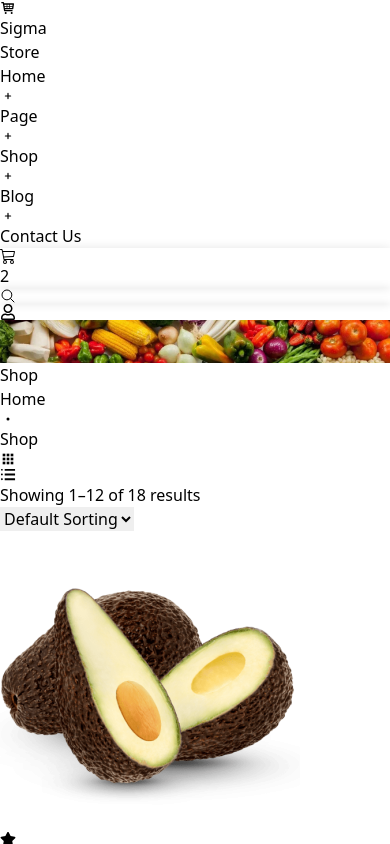
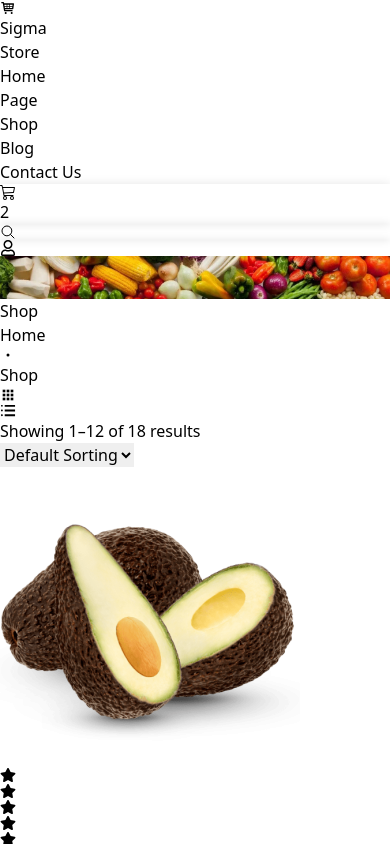
Before and after one commit to Aniqa4/Sigma_store, a React (Vite) app: page /shop in a window 390 px wide. Shown: the top 844 px of the page. Built offline with nearby package versions, Linux system fonts and the light colour scheme.

Commit message:
responsive for small devices

```diff
--- a/src/components/Navbar.jsx
+++ b/src/components/Navbar.jsx
@@ -1,13 +1,7 @@
 import React, { useState } from 'react'
-import { TiMail } from "react-icons/ti";
-import { VscLocation } from "react-icons/vsc";
-import { FaFacebookF, FaTwitter, FaInstagram, FaVimeoV } from "react-icons/fa";
-import { FaArrowDownLong } from "react-icons/fa6";
-import { HiMiniPlusSmall } from "react-icons/hi2";
 import { IoSearchOutline } from "react-icons/io5";
 import { BsCart3 } from "react-icons/bs";
 import { FaRegUser } from "react-icons/fa";
-import { MdFavoriteBorder } from "react-icons/md";
 import NavbarButton from './NavbarButton';
 import { Link } from 'react-router-dom';
 import CartSidebar from './CartSidebar';
@@ -34,10 +28,10 @@ function Navbar() {
               </div>
             </Link>
             <ul className='hidden lg:flex gap-5 font-semibold text-[16px]'>
-              <li className='flex items-center'><Link to={'/'}>Home</Link> <span className='text-xl'><HiMiniPlusSmall /></span></li>
-              <li className='flex items-center'>Page <span className='text-xl'><HiMiniPlusSmall /></span></li>
-              <li className='flex items-center'><Link to={'/shop'}>Shop</Link> <span className='text-xl'><HiMiniPlusSmall /></span></li>
-              <li className='flex items-center'>Blog <span className='text-xl'><HiMiniPlusSmall /></span></li>
+              <li className='flex items-center'><Link to={'/'}>Home</Link></li>
+              <li className='flex items-center'>Page</li>
+              <li className='flex items-center'><Link to={'/shop'}>Shop</Link></li>
+              <li className='flex items-center'>Blog</li>
               <li className='flex items-center'>Contact Us</li>
             </ul>
           </div>
--- a/src/pages/home/Home.jsx
+++ b/src/pages/home/Home.jsx
@@ -20,7 +20,7 @@ function Home() {
         <Banner2 />
         <PopularProducts />
         {/* <DealsHotOfTheDay /> */}
-        <ShopNow />
+        {/* <ShopNow /> */}
         <HotDeals />
         <FeaturedProducts />
       </div>
--- a/src/pages/home/sections/BlogsAndNews.jsx
+++ b/src/pages/home/sections/BlogsAndNews.jsx
@@ -8,7 +8,7 @@ function BlogsAndNews() {
     return (
         <div className='py-10'>
             <SectionTitle title={"Latest Blog & News"} />
-            <div className='grid md:grid-cols-3 gap-5 py-5'>
+            <div className='grid lg:grid-cols-3 gap-5 py-5'>
                 <div className='rotate-blog-image'>
                     <div className=' relative '>
                         <div className=' overflow-hidden'>
--- a/src/pages/home/sections/Features.jsx
+++ b/src/pages/home/sections/Features.jsx
@@ -4,7 +4,7 @@ import { MdOutlineLocalShipping } from "react-icons/md";
 
 function Features() {
   return (
-    <div className=' bg-white grid gap-5 p-5 md:flex justify-between md:gap-10 md:p-10 my-10'>
+    <div className=' bg-white grid gap-5 p-5 lg:flex justify-between md:gap-10 md:p-10 my-10'>
       <FeatureCard
         icon={<MdOutlineLocalShipping />}
         title={'Free Shipping'}
--- a/src/pages/home/sections/HeroSection.jsx
+++ b/src/pages/home/sections/HeroSection.jsx
@@ -42,7 +42,7 @@ function HeroSection() {
 
     return (
         <div className=' pt-10 flex gap-7'>
-            <div className=' hidden lg:block text-[16px] w-[25%] z-10'>
+            <div className=' hidden lg:block text-[16px] lg:w-[25%] z-10'>
                 <h2 className=' bg-[#7BAE00] rounded-t px-5 py-2 text-white uppercase font-semibold'>All categories</h2>
                 <div>
                     <div className='bg-white rounded-b h-[450px]'>
--- a/src/pages/home/sections/HotDeals.jsx
+++ b/src/pages/home/sections/HotDeals.jsx
@@ -5,7 +5,7 @@ import { Link } from 'react-router-dom';
 
 function HotDeals() {
     return (
-        <div className='grid md:grid-cols-4 gap-10'>
+        <div className='grid grid-cols-2 lg:grid-cols-4 gap-10'>
             <div className=' p-5 bg-white border transition-all duration-500 hover:border-[#7BAE00]'>
                 <h1 className='border-b pb-2 font-semibold text-xl'>Hot Deals</h1>
                 <div className='py-2 grid gap-2'>
--- a/src/pages/home/sections/MakeACall.jsx
+++ b/src/pages/home/sections/MakeACall.jsx
@@ -4,7 +4,7 @@ import { HiMiniPhone } from "react-icons/hi2";
 function MakeACall() {
     return (
         <div className='bg-[#7BAE00] py-8'>
-            <div className='max-w-[65%] mx-auto md:flex justify-between items-center'>
+            <div className='max-w-[65%] mx-auto lg:flex justify-between items-center'>
                 <h2 className='text-2xl font-bold text-white  pb-5 md:pb-0'>Get A Free Service Or Make A Call</h2>
                 <button className='flex items-center gap-2 bg-white text-[#7BAE00] px-5 py-3 font-semibold  uppercase border
                  transition-all duration-500 hover:bg-[#7BAE00] hover:text-white'>
--- a/src/pages/home/sections/Reviews.tsx
+++ b/src/pages/home/sections/Reviews.tsx
@@ -5,7 +5,7 @@ function Reviews() {
     return (
         <div className='pb-10'>
             <h2 className='text-2xl font-bold'>Our Awesome Testimonial</h2>
-            <div className='grid md:grid-cols-2 gap-5 py-5'>
+            <div className='grid lg:grid-cols-2 gap-5 py-5'>
                 <div className=' border p-10 bg-white'>
                     <div>
                         <div className='flex justify-between items-start'>
--- a/src/pages/home/sections/Slider.jsx
+++ b/src/pages/home/sections/Slider.jsx
@@ -19,13 +19,13 @@ function Slider() {
     return (
         <div className=' lg:w-[75%] relative'>
             <div>
-                <img src={images[index]} alt="" className={` w-[100%] lg:h-[488px] rounded-xl`} />
-                <div className=' absolute top-1/4 ps-10 text-white md:w-1/2 grid grid-cols-1 gap-7'>
-                    <h2 className='text-4xl font-bold'>Fresh Food &amp; Healthly Organic Food</h2>
-                    <p className=' text-xl font-semibold'>Free Shipping on all Your Order</p>
+                <img src={images[index]} alt="" className={` w-[100%] md:h-[488px] rounded-xl`} />
+                <div className=' absolute top-1/4 ps-10 text-white lg:w-1/2 grid grid-cols-1 gap-3 lg:gap-7'>
+                    <h2 className='md:text-4xl font-bold'>Fresh Food &amp; Healthly Organic Food</h2>
+                    <p className=' md:text-xl font-semibold'>Free Shipping on all Your Order</p>
                     <div>
                         <button
-                            className=' uppercase font-semibold text-white bg-[#7BAE00] px-5 py-4 flex items-center gap-2
+                            className='uppercase font-semibold text-white bg-[#7BAE00] px-3 md:px-5 py-2 md:py-4 flex items-center gap-2
                     transition-all duration-500 hover:bg-[#0B2B3C]'>Shop Now
                             <span className=' font-bold'><HiArrowLongRight /></span>
                         </button>
```
